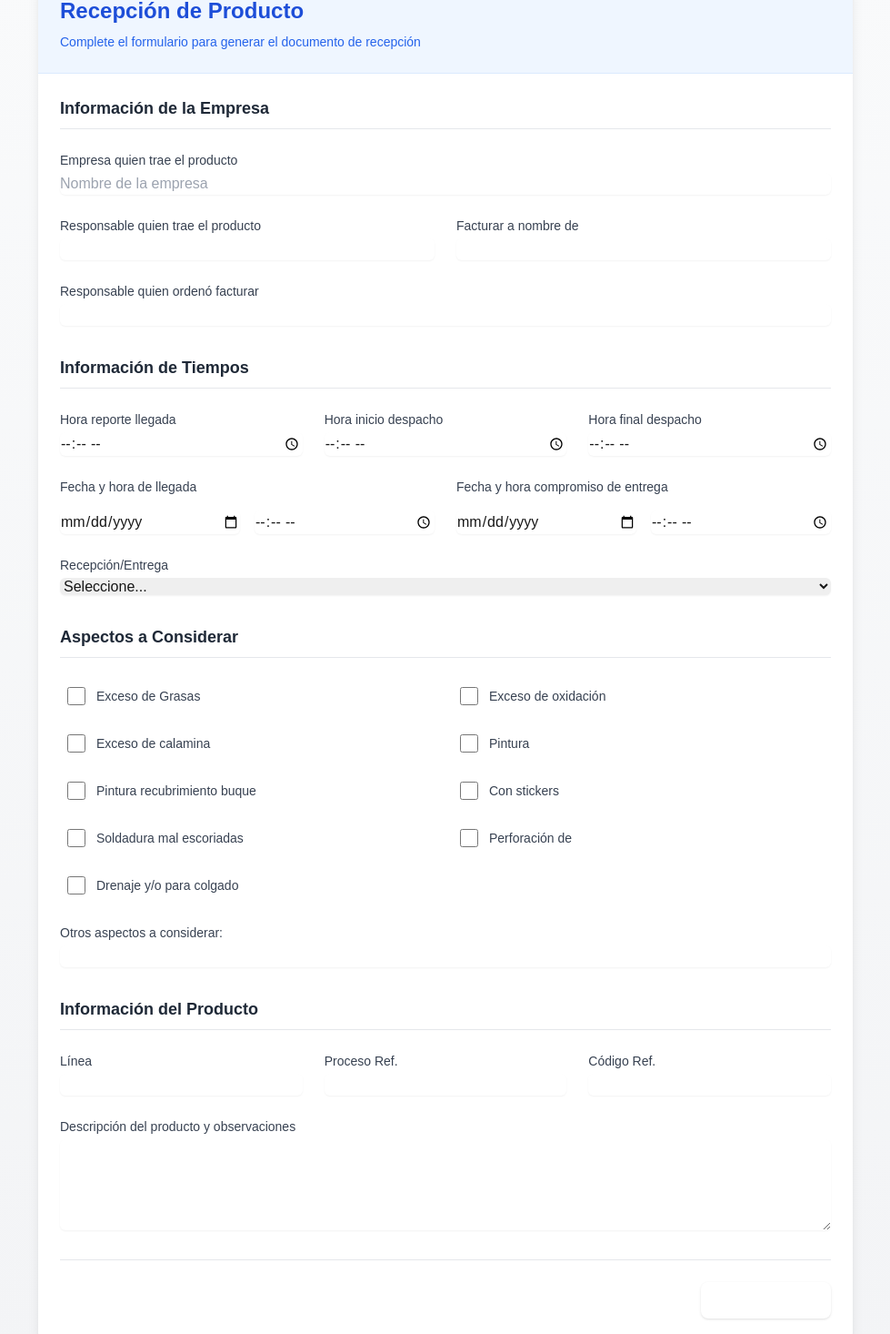
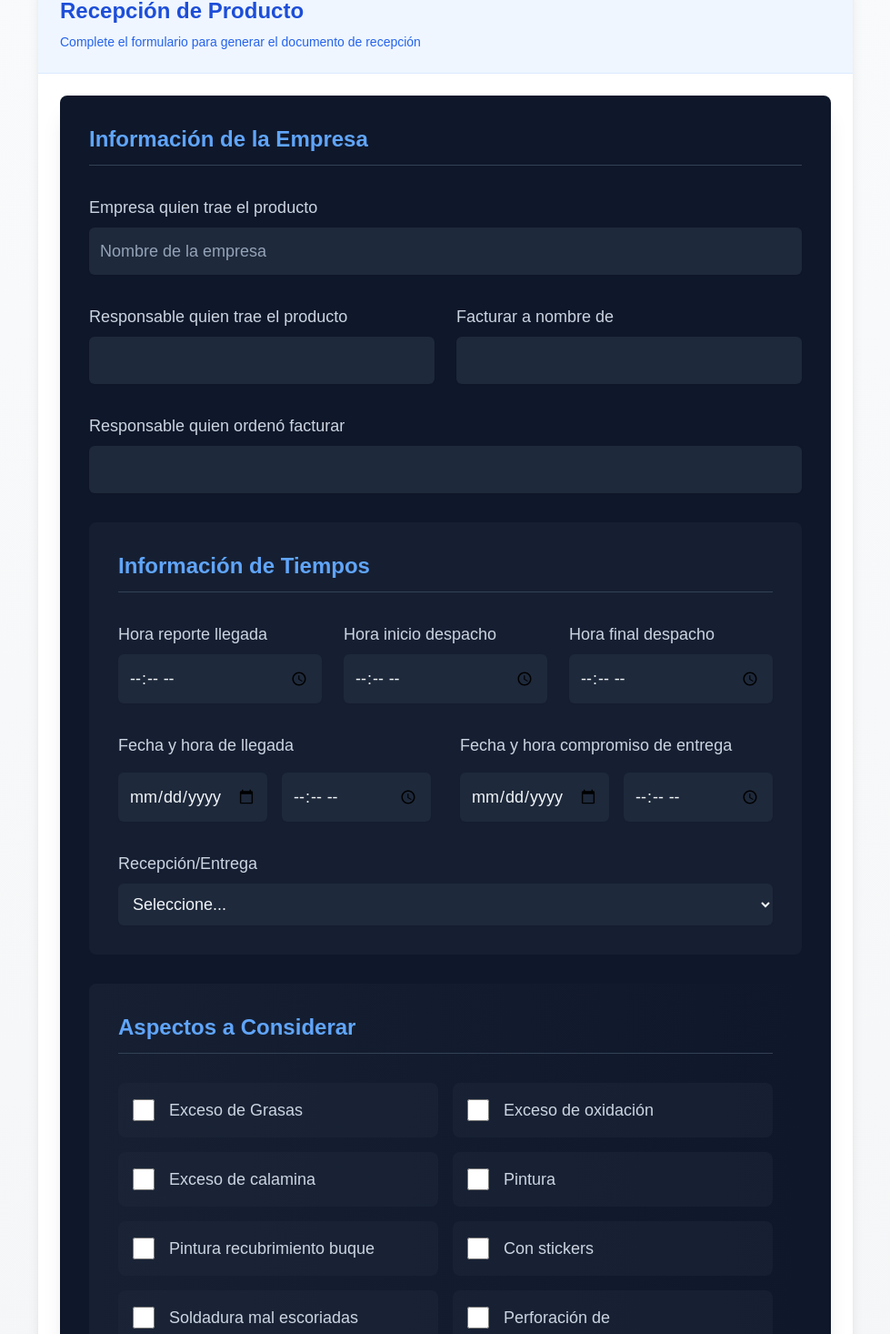
Before and after one commit to nicolas61v/pdfIndugal, a Next.js app: page / in a window 1280 px wide. Shown: the part 148-1614 px from the top of the page at 91% size, without its empty margins (150-1129 px from the left). Built offline with nearby package versions, Linux system fonts and the light colour scheme.

Commit message:
new modern an simply desing

```diff
--- a/src/components/PDFGenerator/PDFForm.js
+++ b/src/components/PDFGenerator/PDFForm.js
@@ -1,6 +1,4 @@
-// src/components/PDFGenerator/PDFForm.js
-'use client';
-
+import React from 'react';
 import { Loader2 } from 'lucide-react';
 
 const PDFForm = ({ formData, onChange, onGenerate, isLoading }) => {
@@ -16,24 +14,28 @@ const PDFForm = ({ formData, onChange, onGenerate, isLoading }) => {
     { name: 'drenaje', label: 'Drenaje y/o para colgado' }
   ];
 
+  const inputBaseClass = "w-full bg-slate-800 border-slate-600 text-slate-100 rounded-md shadow-sm " +
+                        "focus:border-blue-500 focus:ring focus:ring-blue-500/20 " +
+                        "placeholder-slate-400 p-3 text-lg";
+
   return (
-    <form className="space-y-8" onSubmit={(e) => { e.preventDefault(); onGenerate(); }}>
+    <form className="space-y-8 bg-slate-900 text-slate-100 p-8 rounded-lg shadow-xl max-w-7xl mx-auto"
+          onSubmit={(e) => { e.preventDefault(); onGenerate(); }}>
+
       {/* Sección de empresa y responsables */}
-      <div className="space-y-6">
-        <h3 className="text-lg font-semibold text-gray-800 border-b pb-2">
+      <div className="space-y-8">
+        <h3 className="text-2xl font-bold text-blue-400 border-b border-slate-700 pb-3">
           Información de la Empresa
         </h3>
 
-        <div className="grid gap-6">
-          <div className="grid grid-cols-1 gap-4">
+        <div className="grid gap-8">
+          <div className="grid grid-cols-1 gap-6">
             <div>
-              <label className="block text-sm font-medium text-gray-700 mb-1">
+              <label className="block text-lg font-medium text-slate-300 mb-2">
                 Empresa quien trae el producto
               </label>
               <input
-                className="form-input block w-full rounded-md border-gray-300 shadow-sm
-                         focus:border-primary focus:ring focus:ring-primary focus:ring-opacity-50
-                         transition duration-150 ease-in-out"
+                className={inputBaseClass}
                 name="empresa"
                 value={formData.empresa}
                 onChange={onChange}
@@ -44,24 +46,22 @@ const PDFForm = ({ formData, onChange, onGenerate, isLoading }) => {
 
           <div className="grid grid-cols-2 gap-6">
             <div>
-              <label className="block text-sm font-medium text-gray-700 mb-1">
+              <label className="block text-lg font-medium text-slate-300 mb-2">
                 Responsable quien trae el producto
               </label>
               <input
-                className="form-input block w-full rounded-md border-gray-300 shadow-sm
-                         focus:border-primary focus:ring focus:ring-primary focus:ring-opacity-50"
+                className={inputBaseClass}
                 name="responsableTrae"
                 value={formData.responsableTrae}
                 onChange={onChange}
               />
             </div>
             <div>
-              <label className="block text-sm font-medium text-gray-700 mb-1">
+              <label className="block text-lg font-medium text-slate-300 mb-2">
                 Facturar a nombre de
               </label>
               <input
-                className="form-input block w-full rounded-md border-gray-300 shadow-sm
-                         focus:border-primary focus:ring focus:ring-primary focus:ring-opacity-50"
+                className={inputBaseClass}
                 name="facturarA"
                 value={formData.facturarA}
                 onChange={onChange}
@@ -70,12 +70,11 @@ const PDFForm = ({ formData, onChange, onGenerate, isLoading }) => {
           </div>
 
           <div>
-            <label className="block text-sm font-medium text-gray-700 mb-1">
+            <label className="block text-lg font-medium text-slate-300 mb-2">
               Responsable quien ordenó facturar
             </label>
             <input
-              className="form-input block w-full rounded-md border-gray-300 shadow-sm
-                       focus:border-primary focus:ring focus:ring-primary focus:ring-opacity-50"
+              className={inputBaseClass}
               name="responsableFacturar"
               value={formData.responsableFacturar}
               onChange={onChange}
@@ -85,46 +84,43 @@ const PDFForm = ({ formData, onChange, onGenerate, isLoading }) => {
       </div>
 
       {/* Sección de tiempos */}
-      <div className="space-y-6">
-        <h3 className="text-lg font-semibold text-gray-800 border-b pb-2">
+      <div className="space-y-8 bg-slate-800/50 p-8 rounded-lg">
+        <h3 className="text-2xl font-bold text-blue-400 border-b border-slate-700 pb-3">
           Información de Tiempos
         </h3>
 
         <div className="grid grid-cols-3 gap-6">
           <div>
-            <label className="block text-sm font-medium text-gray-700 mb-1">
+            <label className="block text-lg font-medium text-slate-300 mb-2">
               Hora reporte llegada
             </label>
             <input
               type="time"
-              className="form-input block w-full rounded-md border-gray-300 shadow-sm
-                       focus:border-primary focus:ring focus:ring-primary focus:ring-opacity-50"
+              className={inputBaseClass}
               name="horaLlegada"
               value={formData.horaLlegada}
               onChange={onChange}
             />
           </div>
           <div>
-            <label className="block text-sm font-medium text-gray-700 mb-1">
+            <label className="block text-lg font-medium text-slate-300 mb-2">
               Hora inicio despacho
             </label>
             <input
               type="time"
-              className="form-input block w-full rounded-md border-gray-300 shadow-sm
-                       focus:border-primary focus:ring focus:ring-primary focus:ring-opacity-50"
+              className={inputBaseClass}
               name="horaInicio"
               value={formData.horaInicio}
               onChange={onChange}
             />
           </div>
           <div>
-            <label className="block text-sm font-medium text-gray-700 mb-1">
+            <label className="block text-lg font-medium text-slate-300 mb-2">
               Hora final despacho
             </label>
             <input
               type="time"
-              className="form-input block w-full rounded-md border-gray-300 shadow-sm
-                       focus:border-primary focus:ring focus:ring-primary focus:ring-opacity-50"
+              className={inputBaseClass}
               name="horaFinal"
               value={formData.horaFinal}
               onChange={onChange}
@@ -132,24 +128,22 @@ const PDFForm = ({ formData, onChange, onGenerate, isLoading }) => {
           </div>
         </div>
 
-        <div className="grid grid-cols-2 gap-6">
+        <div className="grid grid-cols-2 gap-8">
           <div className="space-y-4">
-            <label className="block text-sm font-medium text-gray-700">
+            <label className="block text-lg font-medium text-slate-300">
               Fecha y hora de llegada
             </label>
             <div className="grid grid-cols-2 gap-4">
               <input
                 type="date"
-                className="form-input block w-full rounded-md border-gray-300 shadow-sm
-                         focus:border-primary focus:ring focus:ring-primary focus:ring-opacity-50"
+                className={inputBaseClass}
                 name="fechaSuperior"
                 value={formData.fechaSuperior}
                 onChange={onChange}
               />
               <input
                 type="time"
-                className="form-input block w-full rounded-md border-gray-300 shadow-sm
-                         focus:border-primary focus:ring focus:ring-primary focus:ring-opacity-50"
+                className={inputBaseClass}
                 name="horaSuperior"
                 value={formData.horaSuperior}
                 onChange={onChange}
@@ -157,22 +151,20 @@ const PDFForm = ({ formData, onChange, onGenerate, isLoading }) => {
             </div>
           </div>
           <div className="space-y-4">
-            <label className="block text-sm font-medium text-gray-700">
+            <label className="block text-lg font-medium text-slate-300">
               Fecha y hora compromiso de entrega
             </label>
             <div className="grid grid-cols-2 gap-4">
               <input
                 type="date"
-                className="form-input block w-full rounded-md border-gray-300 shadow-sm
-                         focus:border-primary focus:ring focus:ring-primary focus:ring-opacity-50"
+                className={inputBaseClass}
                 name="fechaInferior"
                 value={formData.fechaInferior}
                 onChange={onChange}
               />
               <input
                 type="time"
-                className="form-input block w-full rounded-md border-gray-300 shadow-sm
-                         focus:border-primary focus:ring focus:ring-primary focus:ring-opacity-50"
+                className={inputBaseClass}
                 name="horaInferior"
                 value={formData.horaInferior}
                 onChange={onChange}
@@ -182,12 +174,11 @@ const PDFForm = ({ formData, onChange, onGenerate, isLoading }) => {
         </div>
 
         <div>
-          <label className="block text-sm font-medium text-gray-700 mb-1">
+          <label className="block text-lg font-medium text-slate-300 mb-2">
             Recepción/Entrega
           </label>
           <select
-            className="form-select block w-full rounded-md border-gray-300 shadow-sm
-                     focus:border-primary focus:ring focus:ring-primary focus:ring-opacity-50"
+            className={inputBaseClass}
             name="recepcionEntrega"
             value={formData.recepcionEntrega}
             onChange={onChange}
@@ -200,35 +191,35 @@ const PDFForm = ({ formData, onChange, onGenerate, isLoading }) => {
       </div>
 
       {/* Aspectos a considerar */}
-      <div className="space-y-6">
-        <h3 className="text-lg font-semibold text-gray-800 border-b pb-2">
+      <div className="space-y-8 bg-gradient-to-r from-slate-800/50 to-slate-900/50 p-8 rounded-lg">
+        <h3 className="text-2xl font-bold text-blue-400 border-b border-slate-700 pb-3">
           Aspectos a Considerar
         </h3>
 
         <div className="grid grid-cols-2 gap-4">
           {aspectos.map((aspecto) => (
-            <label key={aspecto.name} className="flex items-center space-x-3 p-2 rounded-lg
-                                               hover:bg-gray-50 transition-colors">
+            <label key={aspecto.name}
+                   className="flex items-center space-x-4 p-4 rounded-lg bg-slate-800/50
+                            hover:bg-slate-700/50 transition-colors cursor-pointer">
               <input
                 type="checkbox"
                 name={aspecto.name}
                 checked={formData[aspecto.name]}
                 onChange={onChange}
-                className="form-checkbox h-5 w-5 text-primary rounded border-gray-300
-                         focus:ring-primary"
+                className="w-6 h-6 rounded border-slate-600 text-blue-500
+                         focus:ring-offset-slate-800 focus:ring-blue-500"
               />
-              <span className="text-sm text-gray-700">{aspecto.label}</span>
+              <span className="text-lg text-slate-300">{aspecto.label}</span>
             </label>
           ))}
         </div>
 
         <div>
-          <label className="block text-sm font-medium text-gray-700 mb-1">
+          <label className="block text-lg font-medium text-slate-300 mb-2">
             Otros aspectos a considerar:
           </label>
           <input
-            className="form-input block w-full rounded-md border-gray-300 shadow-sm
-                     focus:border-primary focus:ring focus:ring-primary focus:ring-opacity-50"
+            className={inputBaseClass}
             name="otros"
             value={formData.otros}
             onChange={onChange}
@@ -237,43 +228,40 @@ const PDFForm = ({ formData, onChange, onGenerate, isLoading }) => {
       </div>
 
       {/* Información del producto */}
-      <div className="space-y-6">
-        <h3 className="text-lg font-semibold text-gray-800 border-b pb-2">
+      <div className="space-y-8 bg-slate-800/30 p-8 rounded-lg">
+        <h3 className="text-2xl font-bold text-blue-400 border-b border-slate-700 pb-3">
           Información del Producto
         </h3>
 
         <div className="grid grid-cols-3 gap-6">
           <div>
-            <label className="block text-sm font-medium text-gray-700 mb-1">
+            <label className="block text-lg font-medium text-slate-300 mb-2">
               Línea
             </label>
             <input
-              className="form-input block w-full rounded-md border-gray-300 shadow-sm
-                       focus:border-primary focus:ring focus:ring-primary focus:ring-opacity-50"
+              className={inputBaseClass}
               name="linea"
               value={formData.linea}
               onChange={onChange}
             />
           </div>
           <div>
-            <label className="block text-sm font-medium text-gray-700 mb-1">
+            <label className="block text-lg font-medium text-slate-300 mb-2">
               Proceso Ref.
             </label>
             <input
-              className="form-input block w-full rounded-md border-gray-300 shadow-sm
-                       focus:border-primary focus:ring focus:ring-primary focus:ring-opacity-50"
+              className={inputBaseClass}
               name="procesoRef"
               value={formData.procesoRef}
               onChange={onChange}
             />
           </div>
           <div>
-            <label className="block text-sm font-medium text-gray-700 mb-1">
+            <label className="block text-lg font-medium text-slate-300 mb-2">
               Código Ref.
             </label>
             <input
-              className="form-input block w-full rounded-md border-gray-300 shadow-sm
-                       focus:border-primary focus:ring focus:ring-primary focus:ring-opacity-50"
+              className={inputBaseClass}
               name="codigoRef"
               value={formData.codigoRef}
               onChange={onChange}
@@ -282,13 +270,11 @@ const PDFForm = ({ formData, onChange, onGenerate, isLoading }) => {
         </div>
 
         <div>
-          <label className="block text-sm font-medium text-gray-700 mb-1">
+          <label className="block text-lg font-medium text-slate-300 mb-2">
             Descripción del producto y observaciones
           </label>
           <textarea
-            className="form-textarea block w-full rounded-md border-gray-300 shadow-sm
-                     focus:border-primary focus:ring focus:ring-primary focus:ring-opacity-50
-                     min-h-[100px]"
+            className={`${inputBaseClass} min-h-[150px]`}
             name="descripcion"
             value={formData.descripcion}
             onChange={onChange}
@@ -298,19 +284,20 @@ const PDFForm = ({ formData, onChange, onGenerate, isLoading }) => {
       </div>
 
       {/* Botones de acción */}
-      <div className="flex justify-end space-x-4 pt-6 border-t">
+      <div className="flex justify-end pt-6 border-t border-slate-700">
         <button
           type="button"
           onClick={onGenerate}
           disabled={isLoading}
-          className="px-6 py-2 bg-primary text-white rounded-lg shadow hover:bg-primary/90
-                   focus:outline-none focus:ring-2 focus:ring-primary focus:ring-offset-2
+          className="px-8 py-4 bg-blue-600 text-white text-lg rounded-lg shadow-lg
+                   hover:bg-blue-500 focus:outline-none focus:ring-2
+                   focus:ring-blue-500 focus:ring-offset-2 focus:ring-offset-slate-900
                    transition-colors disabled:opacity-50 disabled:cursor-not-allowed
-                   flex items-center space-x-2"
+                   flex items-center space-x-3"
         >
           {isLoading ? (
             <>
-              <Loader2 className="animate-spin h-5 w-5" />
+              <Loader2 className="animate-spin h-6 w-6" />
               <span>Generando...</span>
             </>
           ) : (
```
